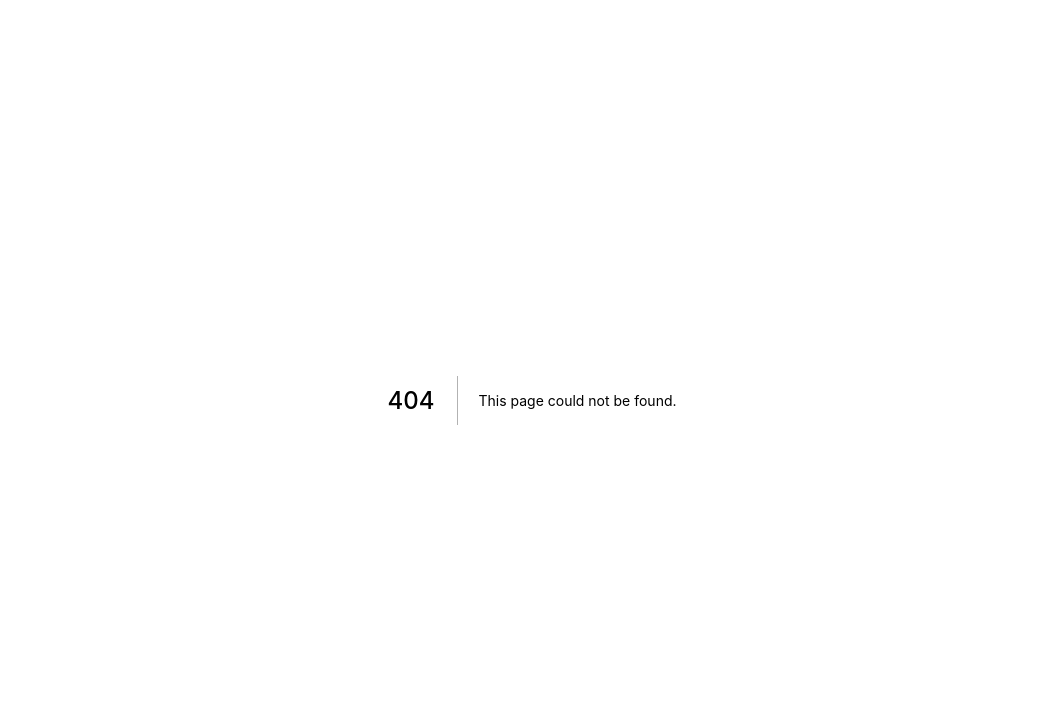
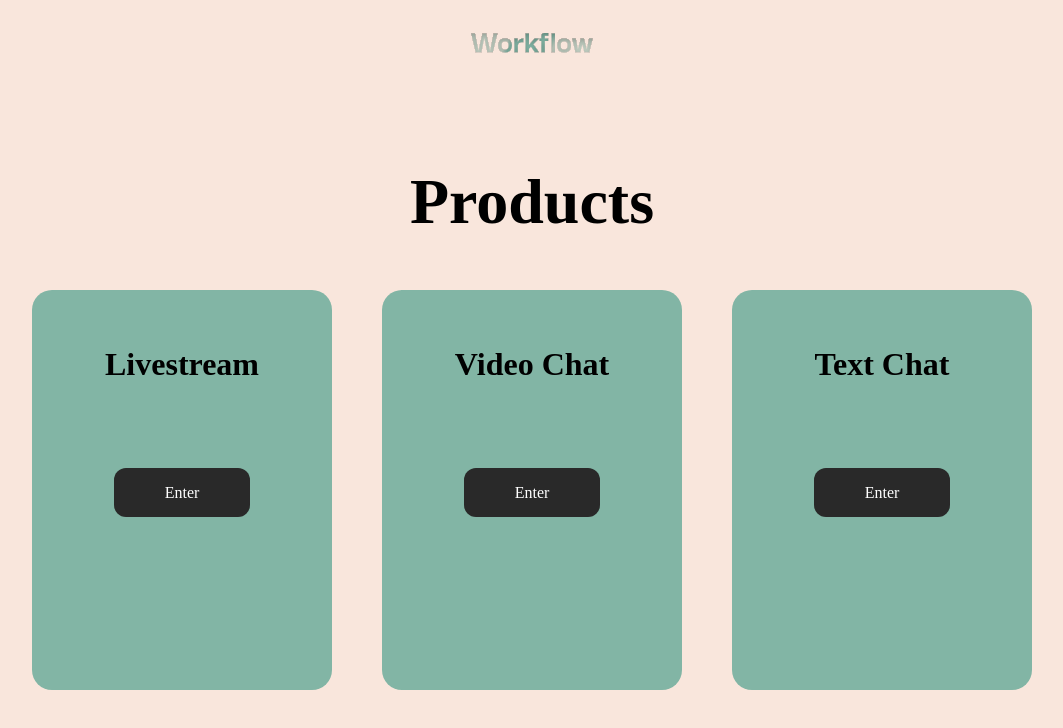
Before and after one commit to david-wagih/workflow-app, a Next.js app: page /hub in a window 1280 px wide. Before the commit this address had no page. Shown: the top 728 px of the page, without its empty margins (108-1171 px from the left). Built offline with nearby package versions, Linux system fonts and the light colour scheme; a web font is replaced by a local one.

Commit message:
Products + login formatting

```diff
--- /dev/null
+++ b/pages/hub.tsx
@@ -0,0 +1,88 @@
+import React from "react";
+import { Flex, Text, HStack, Button, Box, chakra } from "@chakra-ui/react";
+import Image from "next/image";
+
+type List = {
+  title: string;
+  link: string;
+};
+
+const list: List[] = [
+  {
+    title: "Livestream",
+    link: "https://twilio-live-interactive-video-7386-6011-dev.twil.io/?passcode=48151573866011",
+  },
+  {
+    title: "Video Chat",
+    link: "https://video-app-2132-8779-dev.twil.io/?passcode=84009721328779",
+  },
+  {
+    title: "Text Chat",
+    link: "http://localhost:3000/chat/",
+  },
+];
+
+export default function Hub() {
+  return (
+    <>
+      <Flex justifyContent={"center"} pt={"32px"} id={"features"}>
+        <Image src={"/Workflow.svg"} width={"122px"} height={"22"} />
+      </Flex>
+
+      <Text
+        textAlign={"center"}
+        color={"black"}
+        fontSize={"64px"}
+        fontWeight={"800"}
+        mt={"100px"}
+      >
+        Products
+      </Text>
+      <HStack justifyContent={"center"} gap={"50px"} mt={"40px"}>
+        {list.map((i) => {
+          return (
+            <Box
+              width={"300px"}
+              height={"400px"}
+              bgColor={"primary.50"}
+              borderRadius={"20px"}
+              display={"flex"}
+              flexDirection={"column"}
+              alignItems={"center"}
+            >
+              <Text
+                color={"black"}
+                fontSize={"32px"}
+                fontWeight={"800"}
+                pt={"50px"}
+                key={i.title}
+              >
+                {i.title}
+              </Text>
+              <chakra.a
+                display={"flex"}
+                justifyContent={"center"}
+                alignItems={"center"}
+                width={"136px"}
+                height={"49px"}
+                mt={"80px"}
+                bgColor={"#292929"}
+                borderRadius={"12px"}
+                transition={"all 0.3s ease-in-out"}
+                _hover={{
+                  bgColor: "transparent",
+                  border: "1px solid #292929",
+                  transform: "scale(1.1)",
+                }}
+                key={i.link}
+                href={i.link}
+              >
+                Enter
+              </chakra.a>
+            </Box>
+          );
+        })}
+      </HStack>
+    </>
+  );
+}
```
Also changed, not shown: pages/login.tsx (+21 -7 lines).
